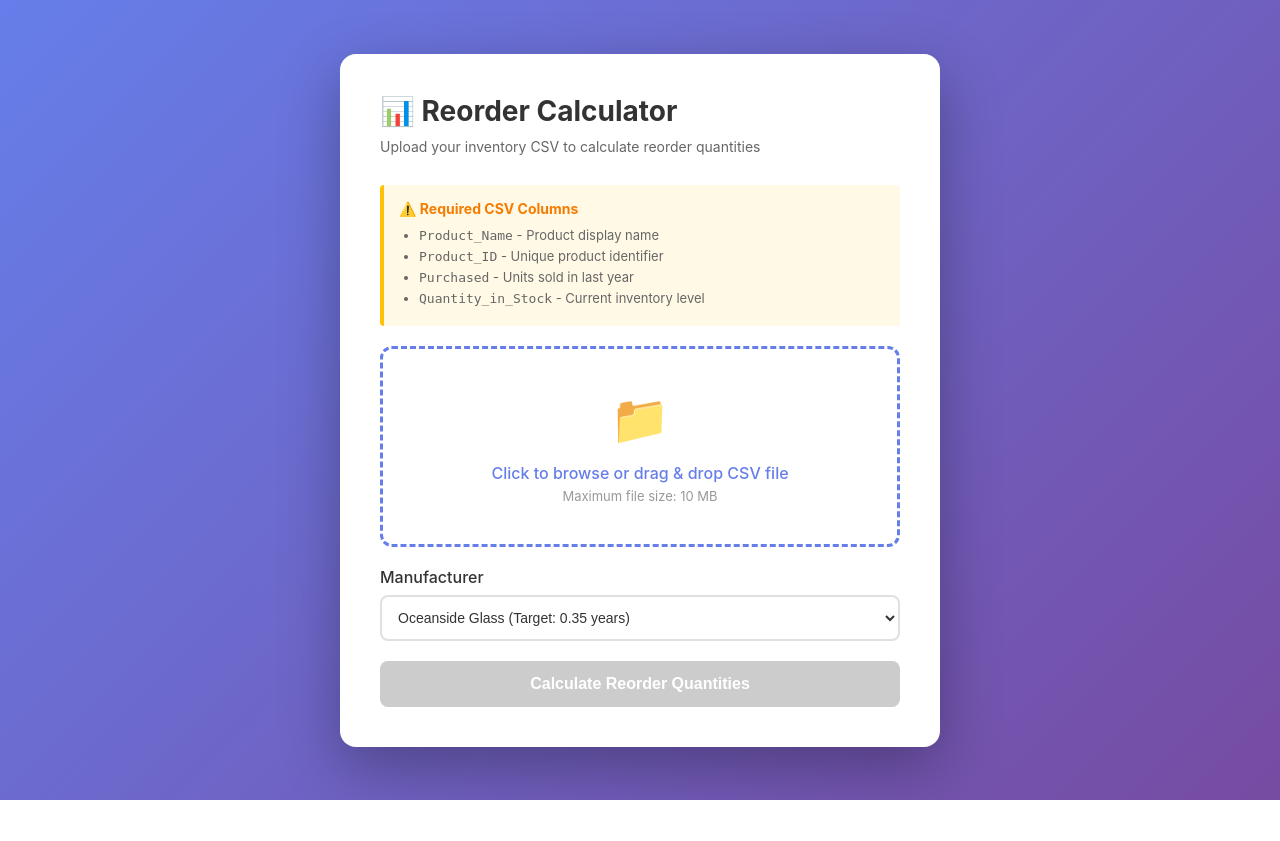
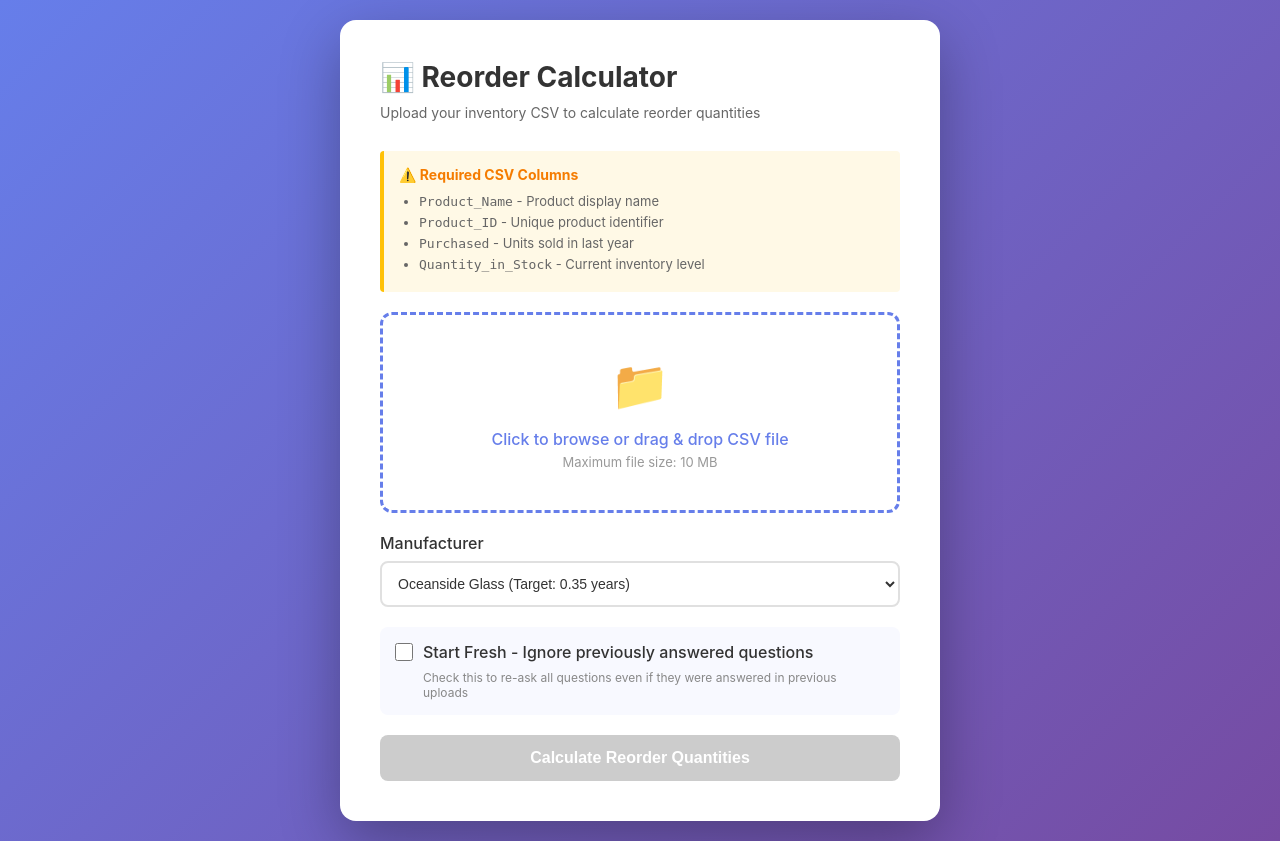
Before and after one commit to chunin1103/tidb-sync-worker, a Flask app: page /reports/reorder-calculator in a window 1280 px wide. Before the commit the page ends 800 px from the top, so only its background shows below. Run offline with Flask 3, Linux system fonts and the light colour scheme; some libraries are stand-ins or nearby versions.

Commit message:
Add 'Start Fresh' option to reorder calculator
- Added checkbox to upload form to ignore previously answered questions
- Updated save_question() with skip_learning parameter
- Allows users to get fresh questions on re-upload when needed

🤖 Generated with [Claude Code](https://claude.com/claude-code)

Co-Authored-By: Claude Opus 4.5 <noreply@anthropic.com>

```diff
--- a/reports_viewer/routes.py
+++ b/reports_viewer/routes.py
@@ -45,6 +45,7 @@ def upload_csv():
             return jsonify({'error': 'No file selected'}), 400
 
         manufacturer = request.form.get('manufacturer', 'Oceanside Glass')
+        start_fresh = request.form.get('start_fresh') == '1'
 
         # Create session
         session_id = str(uuid.uuid4())
@@ -112,7 +113,7 @@ def upload_csv():
             # Collect questions
             if result['questions']:
                 for q in result['questions']:
-                    save_question(session_id, product['Product_ID'], product['Product_Name'], q)
+                    save_question(session_id, product['Product_ID'], product['Product_Name'], q, skip_learning=start_fresh)
                     all_questions.extend(result['questions'])
 
         conn.commit()
--- a/reports_viewer/templates/reorder_upload.html
+++ b/reports_viewer/templates/reorder_upload.html
@@ -175,6 +175,32 @@
             0% { transform: rotate(0deg); }
             100% { transform: rotate(360deg); }
         }
+        .checkbox-group {
+            background: #f8f9ff;
+            border-radius: 8px;
+            padding: 15px;
+            margin-bottom: 20px;
+        }
+        .checkbox-label {
+            display: flex;
+            align-items: center;
+            cursor: pointer;
+            font-weight: 500;
+            color: #333;
+        }
+        .checkbox-label input[type="checkbox"] {
+            width: 18px;
+            height: 18px;
+            margin-right: 10px;
+            cursor: pointer;
+            accent-color: #667eea;
+        }
+        .checkbox-hint {
+            color: #888;
+            font-size: 12px;
+            margin-top: 8px;
+            margin-left: 28px;
+        }
     </style>
 </head>
 <body>
@@ -212,6 +238,15 @@
                     <option value="Bullseye Glass">Bullseye Glass (Thresholds: 0.25/0.40 years)</option>
                     <option value="Color De Verre" disabled>Color De Verre (Coming Soon)</option>
                 </select>
+            </div>
+
+            <div class="form-group checkbox-group">
+                <label class="checkbox-label">
+                    <input type="checkbox" id="startFresh" name="start_fresh" value="1">
+                    <span class="checkmark"></span>
+                    Start Fresh - Ignore previously answered questions
+                </label>
+                <p class="checkbox-hint">Check this to re-ask all questions even if they were answered in previous uploads</p>
             </div>
 
             <button type="submit" class="btn" id="submitBtn" disabled>Calculate Reorder Quantities</button>
```
Also changed, not shown: reports_viewer/database.py (+25 -15 lines).
